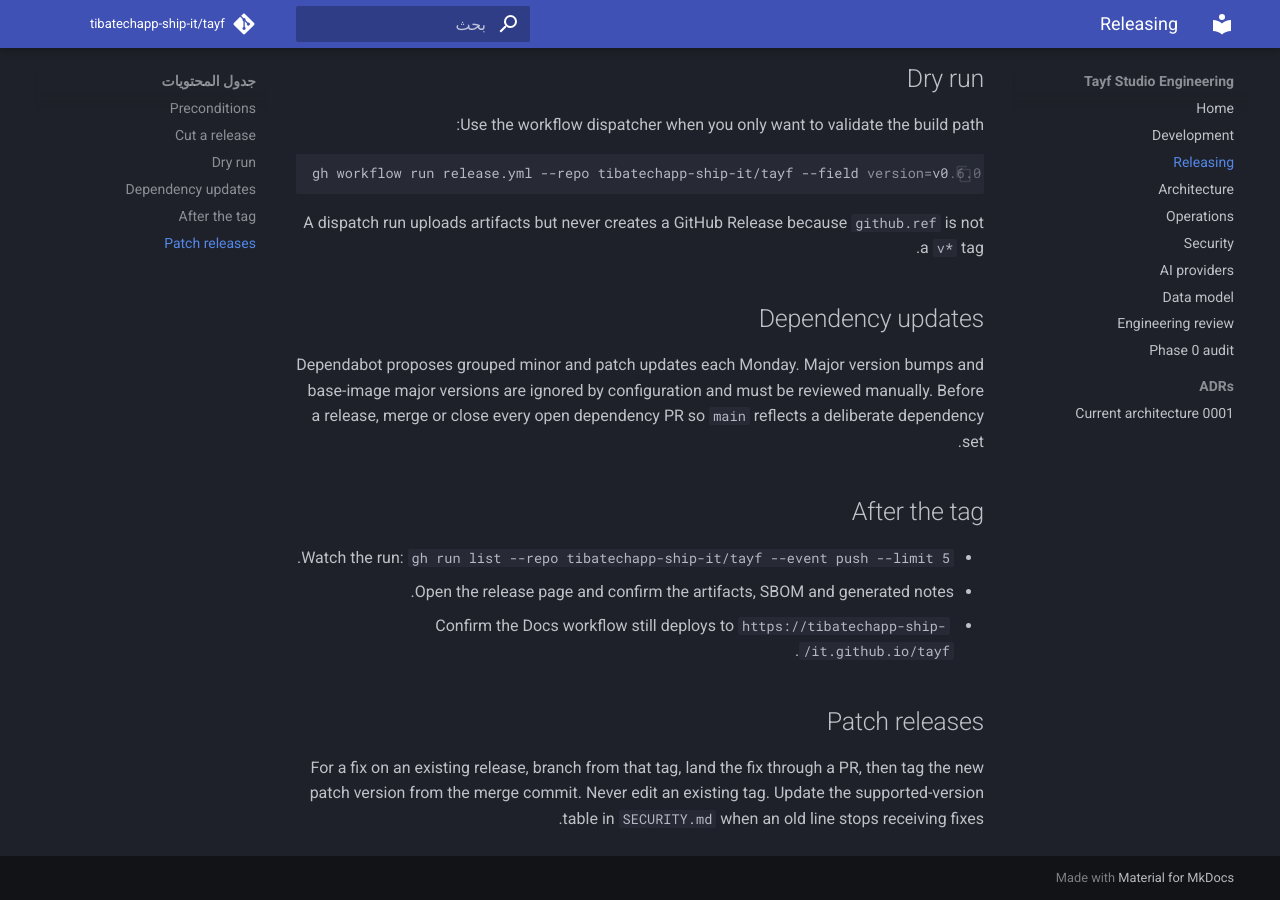
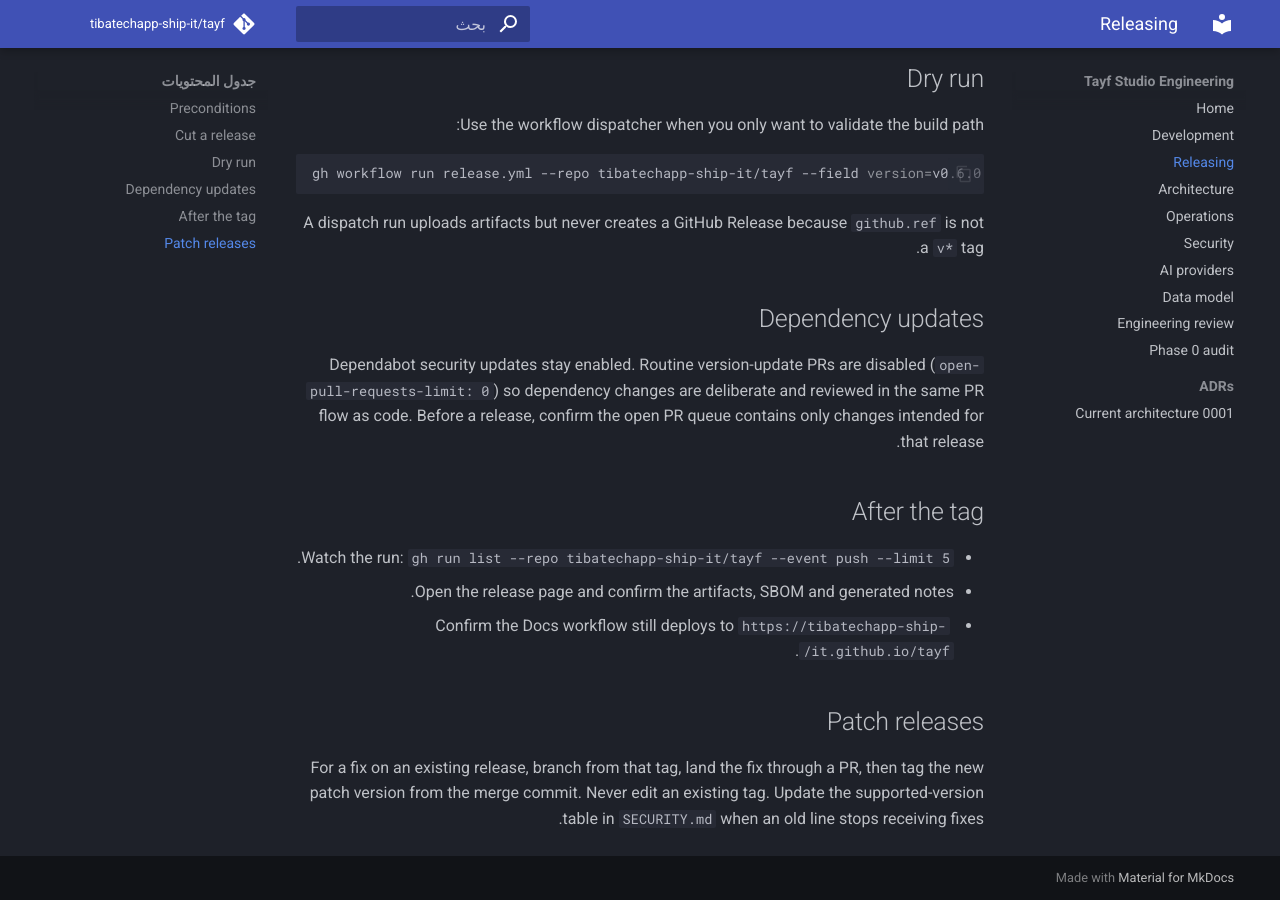
Before and after one commit to tibatechapp-ship-it/tayf, an MkDocs documentation site: the page built from docs/RELEASING.md, in a window 1280 px wide and 900 px high, scrolled down 937 px. Built offline with MkDocs 1.6.1 and Material for MkDocs 9.7.7, drawn with Linux system fonts in a browser that asks for light colours; comment, search, counter and statistics services are not loaded.

Commit message:
chore: keep Dependabot security-only (#38)
Set open-pull-requests-limit to zero for every ecosystem so routine
version updates stop flooding the queue. Security updates remain
enabled and still use the configured labels. Document the policy.

```diff
--- a/docs/RELEASING.md
+++ b/docs/RELEASING.md
@@ -49,10 +49,10 @@ A dispatch run uploads artifacts but never creates a GitHub Release because
 
 ## Dependency updates
 
-Dependabot proposes grouped minor and patch updates each Monday. Major version
-bumps and base-image major versions are ignored by configuration and must be
-reviewed manually. Before a release, merge or close every open dependency PR so
-`main` reflects a deliberate dependency set.
+Dependabot security updates stay enabled. Routine version-update PRs are
+disabled (`open-pull-requests-limit: 0`) so dependency changes are deliberate
+and reviewed in the same PR flow as code. Before a release, confirm the open PR
+queue contains only changes intended for that release.
 
 ## After the tag
 
```
Also changed, not shown: CHANGELOG.md (+1 -1 lines), 1 other file.
